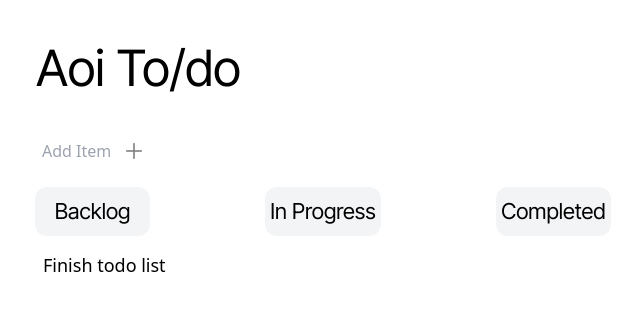
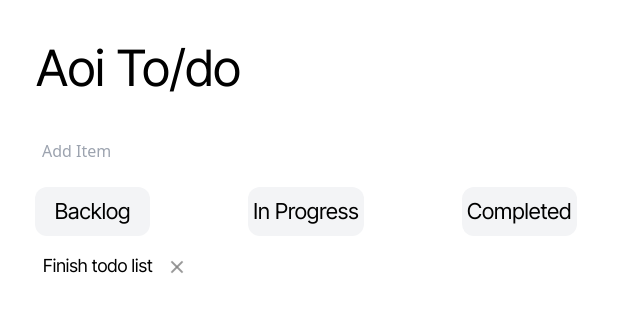
Before and after one commit to sam-yng/aoi_todo, a Gatsby site: page / in a window 1280 px wide. Shown: the whole page, without its empty margins (45-685 px from the left). Built offline with nearby package versions, Linux system fonts and the light colour scheme; Gatsby itself is replaced by a stand-in of ours.

Commit message:
improvements

```diff
--- a/src/components/list.tsx
+++ b/src/components/list.tsx
@@ -1,7 +1,5 @@
 import React from 'react'
-import Todo from './todo'
 import '../css/global.css'
-
 
 export type BacListProps = {
     title: string;
@@ -14,7 +12,7 @@ export const BacList: React.FC<BacListProps> = ({
 
 }) => (
 
-    <div className='font-interreg text-[22px] mt-4'>
+    <div className='font-interreg text-[22px] mt-4 flex-col'>
         <h1 className='mb-4 bg-gray-100 rounded-xl w-[9vw] text-center py-2'>
             {title}
         </h1>
@@ -33,11 +31,10 @@ export const ProList: React.FC<ProListProps> = ({
 
 }) => (
 
-    <div className='font-interreg text-[22px] mt-4'>
+    <div className='font-interreg text-[22px] mt-4 flex-col'>
         <h1 className='mb-4 bg-gray-100 rounded-xl w-[9vw] text-center py-2'>
             {title}
         </h1>
-
     </div>
 
 );
@@ -53,7 +50,7 @@ export const ComList: React.FC<ComListProps> = ({
 
 }) => (
 
-    <div className='font-interreg text-[22px] mt-4'>
+    <div className='font-interreg text-[22px] mt-4 flex-col'>
         <h1 className='mb-4 bg-gray-100 rounded-xl w-[9vw] text-center py-2'>
             {title}
         </h1>
--- a/src/pages/index.tsx
+++ b/src/pages/index.tsx
@@ -29,24 +29,20 @@ function CreateTask({ addTask }) {
           className="h-[5vh] text-gray-500 text-center w-[6.5vw] hover:bg-gray-100 rounded-xl"
           placeholder="Add Item"
         />
+        {/*
         <button
           type='submit'
           className='ml-2'>
           <img className="h-4 mb-1 inline-block" src={Plus} />
         </button>
+        */}
       </form>
     </div>
   );
 }
 
 
-function Task({ task }) {
-  return (
-    <div className='text-[18px] ml-2'>
-      {task.title}
-    </div>
-  );
-}
+
 
 function Todo() {
   const [tasks, setTasks] = useState([
@@ -61,6 +57,30 @@ function Todo() {
     setTasks(newTasks);
   };
 
+  const removeTask = (index: number) => {
+    const newTasks = [...tasks];
+    newTasks.splice(index, 1);
+    setTasks(newTasks);
+  };
+
+  function Task({ task }) {
+    return (
+      <div
+        className='text-[18px] ml-2 hover:cursor-pointer'>
+        {task.title}
+
+
+        <img
+          src={Plus}
+          className="h-4 ml-4 inline-block rotate-45"
+          onClick={removeTask} >
+
+        </img>
+
+      </div>
+    );
+  }
+
   return (
     <div>
       <div>
@@ -68,28 +88,40 @@ function Todo() {
       </div>
 
       <div className="flex flex-row justify-between">
-        <BacList
-          title={'Backlog'}
-        />
+        <div className='font-interreg text-[22px] mt-4 flex-col w-full'>
+          <h1 className='mb-4 bg-gray-100 rounded-xl w-[9vw] text-center py-2'>
+            Backlog
+          </h1>
 
-        <ProList
-          title={"In Progress"}
-        />
+          <div
+            draggable="true"
 
-        <ComList
-          title={"Completed"}
-        />
+          >
+            {tasks.map((task, index) => (
+              <Task
+                task={task}
+                index={index}
+                key={index}
+              />
+            ))}
+          </div>
+        </div>
+
+        <div className='font-interreg text-[22px] mt-4 flex-col w-full'>
+          <h1 className='mb-4 bg-gray-100 rounded-xl w-[9vw] text-center py-2'>
+            In Progress
+          </h1>
+        </div>
+
+        <div className='font-interreg text-[22px] mt-4 flex-col w-full'>
+          <h1 className='mb-4 bg-gray-100 rounded-xl w-[9vw] text-center py-2'>
+            Completed
+          </h1>
+        </div>
+
       </div>
 
-      <div>
-        {tasks.map((task, index) => (
-          <Task
-            task={task}
 
-          />
-        ))}
-
-      </div>
 
     </div>
   );
@@ -122,7 +154,7 @@ const IndexPage = () => (
     </Helmet>
 
 
-    <body className="max-h-screen min-h-screen ml-20 max-w-[45%]">
+    <body className="max-h-screen min-h-screen ml-20 max-w-[50%]">
 
       <div className="flex flex-row pt-8 pb-6">
         <h1 className="font-interreg text-[50px] animate-shake">
```
